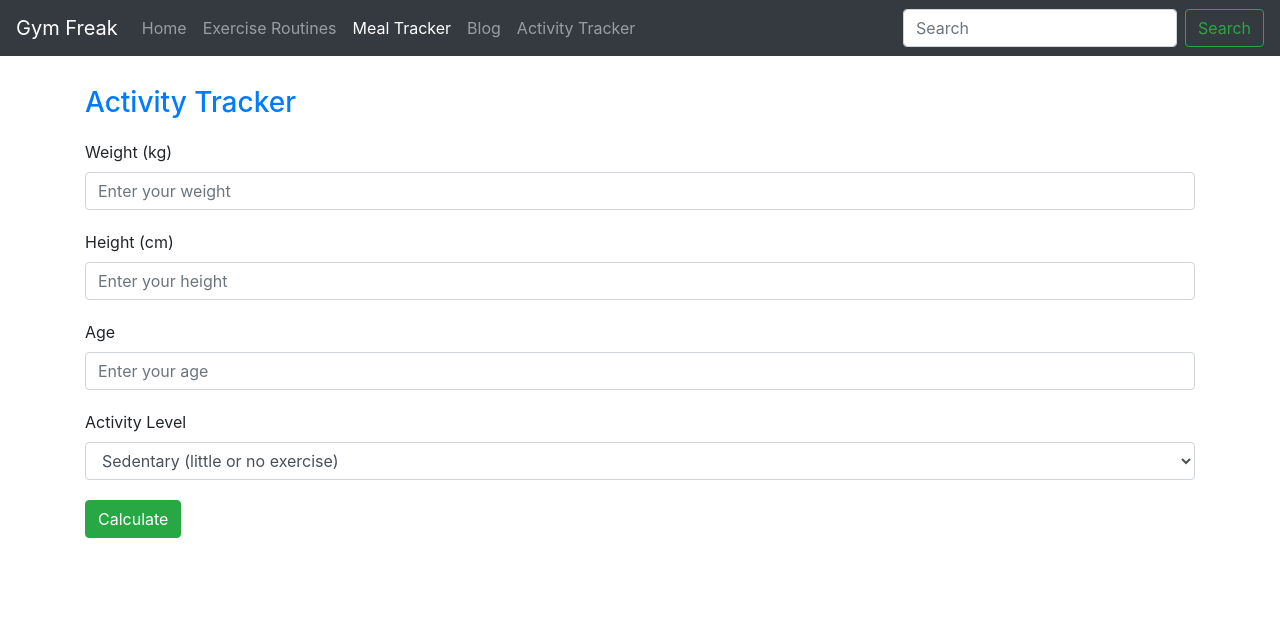
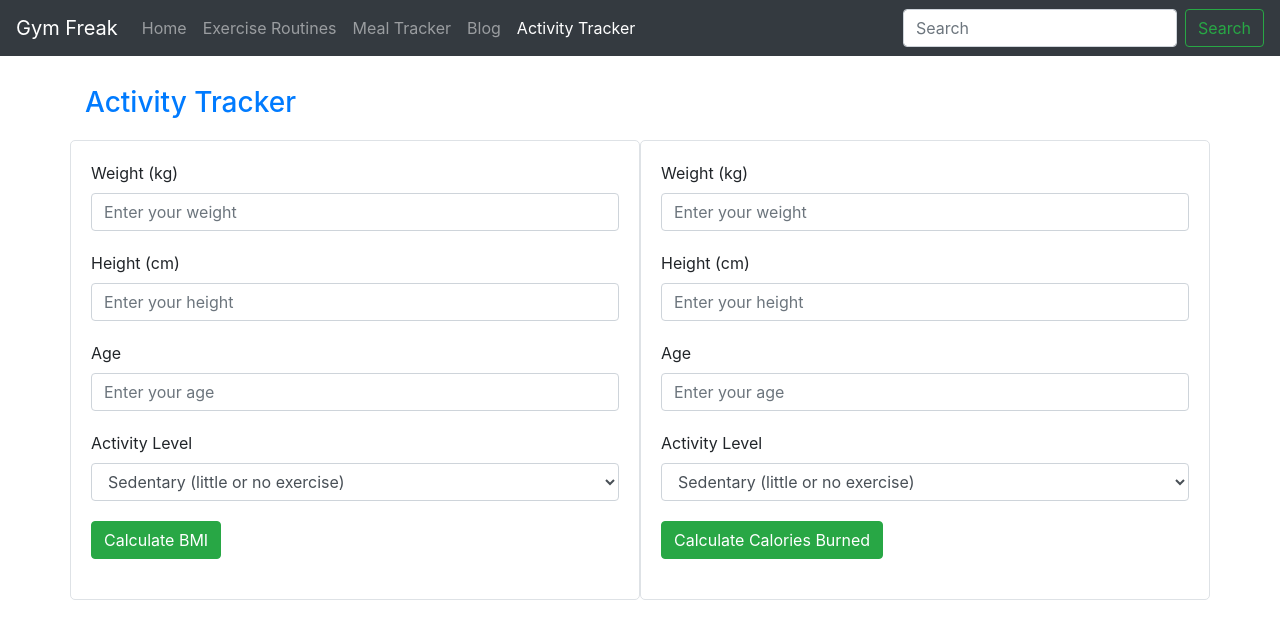
Before and after one commit to LaibaKhan1/Gym-Freak-Fitness-Tracker, a Django app: page /Activity_Tracker/ in a window 1280 px wide. Shown: the top 639 px of the page. Run offline with Django 4.2, Linux system fonts and the light colour scheme; some libraries are stand-ins or nearby versions.

Commit message:
enhanced Actvity tracker page

```diff
--- a/GymFreak/GymFreak/templates/Activity_Tracker/index.html
+++ b/GymFreak/GymFreak/templates/Activity_Tracker/index.html
@@ -44,13 +44,38 @@
             padding: 10px;
             border-radius: 5px;
         }
+
+        /* Adjust styles for a two-column layout */
+        .left-column, .right-column {
+            border: 1px solid #dee2e6;
+            padding: 20px;
+            border-radius: 5px;
+            margin-bottom: 20px;
+        }
+
+        /* Ensure both columns have equal height */
+        .row-eq-height {
+            display: flex;
+            flex-wrap: wrap;
+        }
+
+        .row-eq-height [class*="col-"] {
+            display: flex;
+            flex-direction: column;
+        }
+
+        .row-eq-height .left-column,
+        .row-eq-height .right-column {
+            flex: 1;
+        }
     </style>
 </head>
 <body>
 
 <nav class="navbar navbar-expand-lg navbar-dark bg-dark">
     <a class="navbar-brand" href="/">Gym Freak</a>
-        <button class="navbar-toggler" type="button" data-toggle="collapse" data-target="#navbarSupportedContent" aria-controls="navbarSupportedContent" aria-expanded="false" aria-label="Toggle navigation">
+    <button class="navbar-toggler" type="button" data-toggle="collapse" data-target="#navbarSupportedContent"
+            aria-controls="navbarSupportedContent" aria-expanded="false" aria-label="Toggle navigation">
         <span class="navbar-toggler-icon"></span>
     </button>
 
@@ -63,7 +88,7 @@
                 <a class="nav-link" href="/Ex_Routines/">Exercise Routines</a>
             </li>
 
-            <li class="nav-item active">
+            <li class="nav-item">
                 <a class="nav-link" href="/Meal_Tracker/">Meal Tracker</a>
             </li>
 
@@ -71,7 +96,7 @@
                 <a class="nav-link" href="/Blog/">Blog</a>
             </li>
 
-            <li class="nav-item">
+            <li class="nav-item active">
                 <a class="nav-link" href="/Activity_Tracker/">Activity Tracker</a>
             </li>
         </ul>
@@ -84,23 +109,28 @@
 
 <div class="container">
     <h3>Activity Tracker</h3>
+
+    <div class="row row-eq-height">
+        <!-- Left Column: BMI Calculator -->
+        <div class="col-md-6 left-column">
             <form method="post">
                 {% csrf_token %}
                 <div class="form-group">
                     <label for="weight">Weight (kg)</label>
-            <input type="number" class="form-control" id="weight" name="weight" placeholder="Enter your weight"
-                   required>
+                    <input type="number" class="form-control" id="weight" name="weight"
+                           placeholder="Enter your weight" required>
                 </div>
 
                 <div class="form-group">
                     <label for="height">Height (cm)</label>
-            <input type="number" class="form-control" id="height" name="height" placeholder="Enter your height"
-                   required>
+                    <input type="number" class="form-control" id="height" name="height"
+                           placeholder="Enter your height" required>
                 </div>
 
                 <div class="form-group">
                     <label for="age">Age</label>
-            <input type="number" class="form-control" id="age" name="age" placeholder="Enter your age" required>
+                    <input type="number" class="form-control" id="age" name="age"
+                           placeholder="Enter your age" required>
                 </div>
 
                 <div class="form-group">
@@ -113,15 +143,60 @@
                     </select>
                 </div>
 
-        <button type="submit" class="btn btn-success">Calculate</button>
+                <button type="submit" class="btn btn-success">Calculate BMI</button>
             </form>
 
             {% if bmi_calculated %}
             <div class="mt-3">
                 <p>BMI: <strong>{{ bmi }}</strong></p>
+            </div>
+            {% endif %}
+        </div>
+
+        <!-- Right Column: Calories Burned Calculator -->
+        <div class="col-md-6 right-column">
+            <form method="post">
+                {% csrf_token %}
+                <div class="form-group">
+                    <label for="weight">Weight (kg)</label>
+                    <input type="number" class="form-control" id="weight" name="weight"
+                           placeholder="Enter your weight" required>
+                </div>
+
+                <div class="form-group">
+                    <label for="height">Height (cm)</label>
+                    <input type="number" class="form-control" id="height" name="height"
+                           placeholder="Enter your height" required>
+                </div>
+
+                <div class="form-group">
+                    <label for="age">Age</label>
+                    <input type="number" class="form-control" id="age" name="age"
+                           placeholder="Enter your age" required>
+                </div>
+
+                <div class="form-group">
+                    <label for="activity_level">Activity Level</label>
+                    <select class="form-control" id="activity_level" name="activity_level" required>
+                        <option value="sedentary">Sedentary (little or no exercise)</option>
+                        <option value="light">Lightly active (light exercise/sports 1-3 days/week)</option>
+                        <option value="moderate">Moderately active (moderate exercise/sports 3-5 days/week)</option>
+                        <option value="active">Very active (hard exercise/sports 6-7 days a week)</option>
+                    </select>
+                </div>
+
+                <button type="submit" class="btn btn-success">Calculate Calories Burned</button>
+            </form>
+
+            {% if calories_burned %}
+            <div class="mt-3">
                 <p>Calories Burned: <strong>{{ calories_burned }}</strong></p>
             </div>
             {% endif %}
+        </div>
+    </div>
+
+</div>
 
 <!-- Optional JavaScript -->
 <!-- jQuery first, then Popper.js, then Bootstrap JS -->
@@ -135,8 +210,8 @@
         integrity="sha384-B0UglyR+jN6CkvvICOB2joaf5I4l3gm9GU6Hc1og6Ls7i6U/mkkaduKaBhlAXv9k"
         crossorigin="anonymous"></script>
 <script>
-    // {% if bmi_calculated %}
-    // alert("BMI and Calories Burned calculated successfully!");
+    // {% if bmi_calculated or calories_burned %}
+    // alert("Calculation successful!");
     // document.location = "";
     // {% endif %}
 </script>
--- a/GymFreak/GymFreak/views.py
+++ b/GymFreak/GymFreak/views.py
@@ -98,5 +98,31 @@ def calculate_bmi(weight, height):
     return bmi
 
 def calculate_calories_burned(weight, height, age, activity_level):
-    calories_burned = 2000
-    return calories_burned
+    api_key = '4d5a3265e8bb88415d11ed602f0aa05a'
+    api_endpoint = 'https://api.nutritionix.com/v1_1/exercise'
+
+    payload = {
+        'query': activity_level,
+        'gender': 'male',
+        'weight_kg': weight,
+        'height_cm': height,
+        'age': age,
+    }
+
+    headers = {
+        'x-app-id': api_key,
+        'x-app-key': 'b23c54ae',
+    }
+
+    try:
+        response = requests.post(api_endpoint, data=payload, headers=headers)
+        response.raise_for_status()
+        data = response.json()
+
+        calories_burned = data.get('exercises', [{}])[0].get('nf_calories', 0)
+
+        return calories_burned
+
+    except requests.exceptions.RequestException as e:
+        print(f"Error fetching calories burned: {e}")
+        return 0
```
Lines whose indentation alone changed are shown as unchanged.
